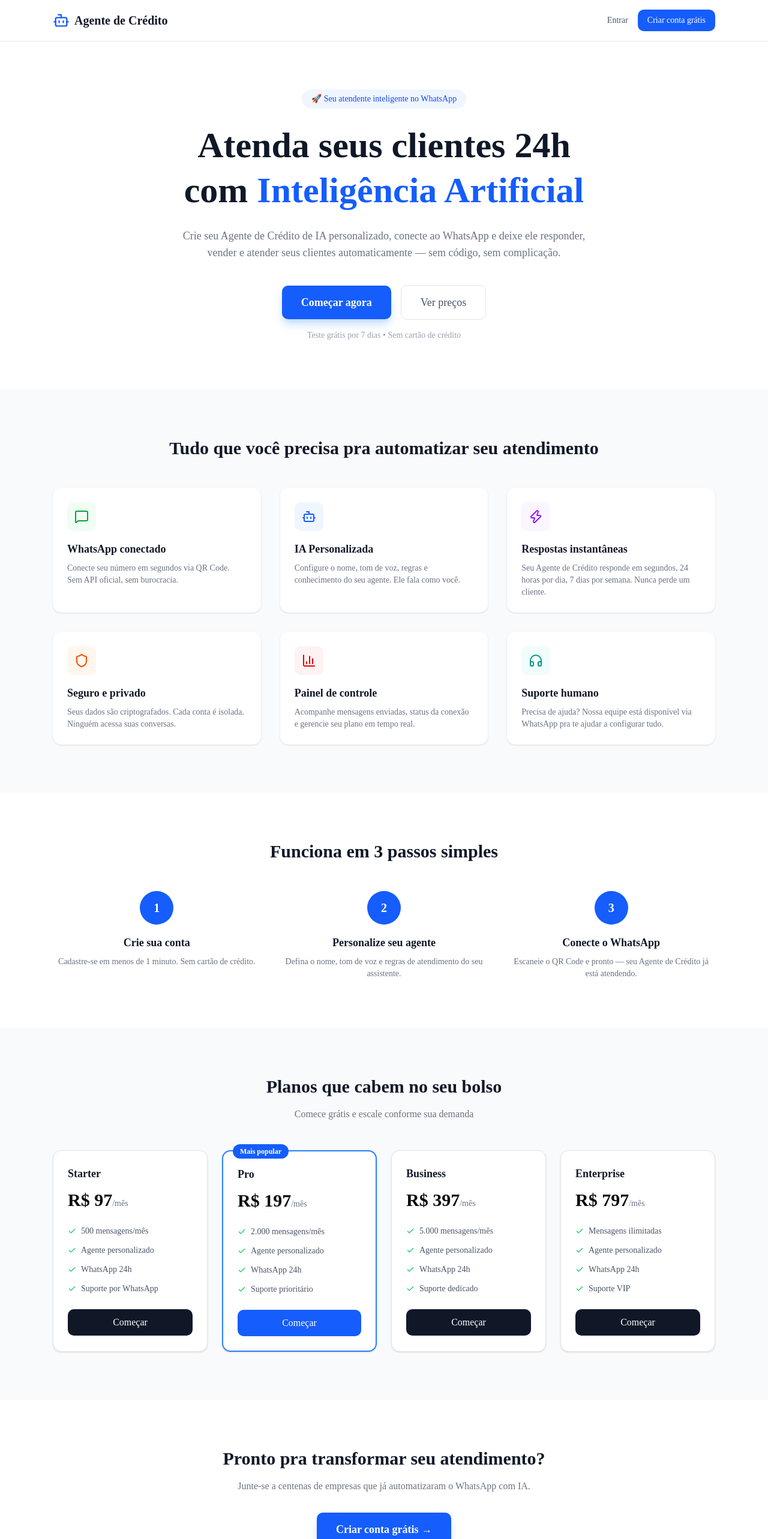
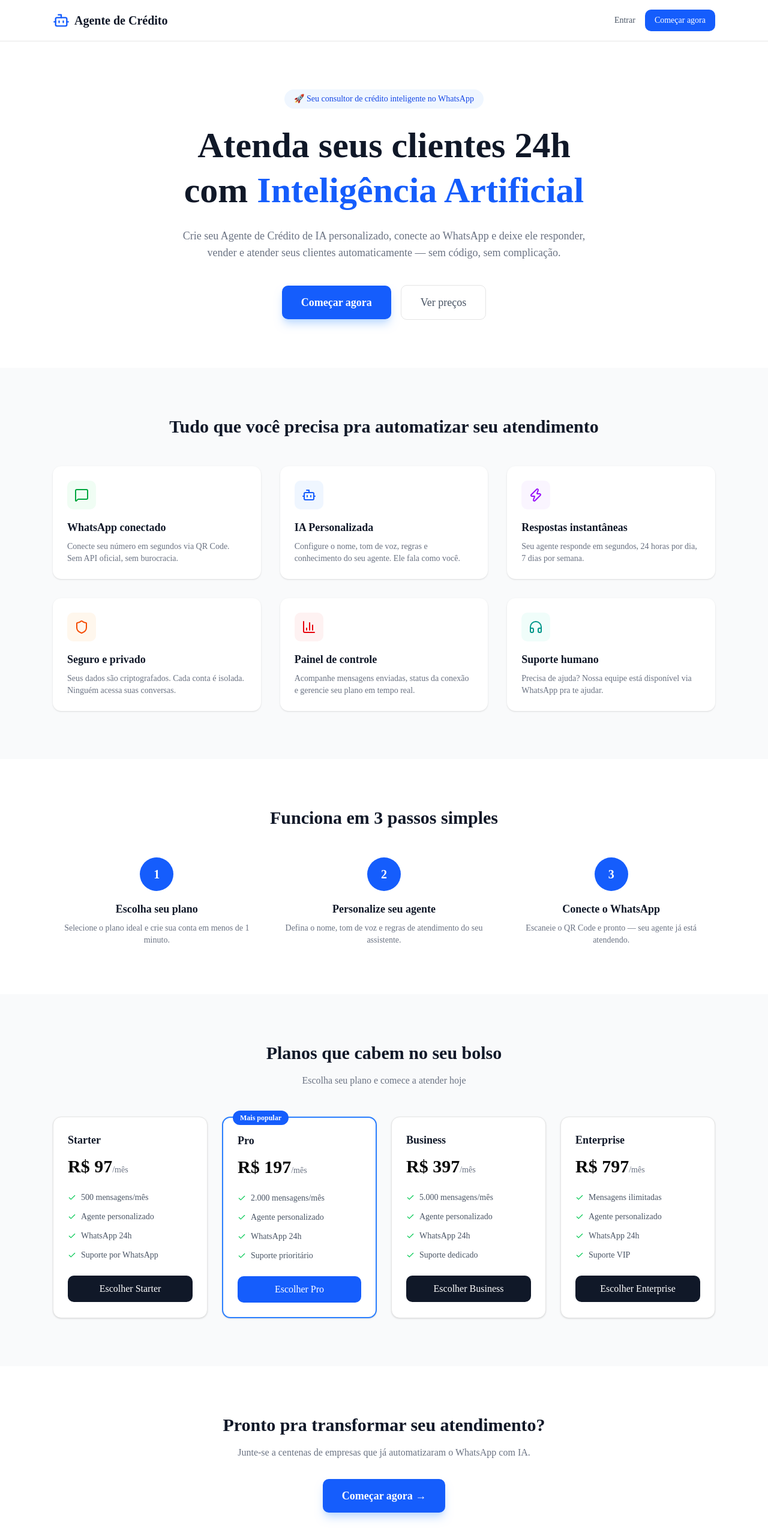
Before and after one commit to Chakarl/saas-whatsapp, a Next.js app: page / in a window 1280 px wide. Shown: the top 2565 px of the page at 60% size. Built offline with nearby package versions, Linux system fonts and the light colour scheme.

Commit message:
Fluxo: landing > register com plano > paga direto

```diff
--- a/src/app/api/payments/create/route.ts
+++ b/src/app/api/payments/create/route.ts
@@ -29,7 +29,8 @@ export async function POST(req: Request) {
     const precos: Record<string, number> = {
       starter: 97,
       pro: 197,
-      business: 497,
+      business: 397,
+      enterprise: 797,
     };
 
     const valor = precos[plano];
--- a/src/app/page.tsx
+++ b/src/app/page.tsx
@@ -19,10 +19,10 @@ export default function LandingPage() {
               Entrar
             </Link>
             <Link
-              href="/register"
+              href="/register?plano=pro"
               className="bg-blue-600 text-white text-sm font-medium px-4 py-2 rounded-lg hover:bg-blue-700 transition"
             >
-              Criar conta grátis
+              Começar agora
             </Link>
           </div>
         </div>
@@ -31,7 +31,7 @@ export default function LandingPage() {
       {/* Hero */}
       <section className="max-w-6xl mx-auto px-6 py-20 text-center">
         <div className="inline-block bg-blue-50 text-blue-700 text-sm font-medium px-4 py-1.5 rounded-full mb-6">
-          🚀 Seu atendente inteligente no WhatsApp
+          🚀 Seu consultor de crédito inteligente no WhatsApp
         </div>
 
         <h1 className="text-4xl md:text-6xl font-bold text-gray-900 leading-tight mb-6">
@@ -47,7 +47,7 @@ export default function LandingPage() {
 
         <div className="flex items-center justify-center gap-4">
           <Link
-            href="/register"
+            href="/register?plano=pro"
             className="bg-blue-600 text-white font-semibold px-8 py-3.5 rounded-lg text-lg hover:bg-blue-700 transition shadow-lg shadow-blue-200"
           >
             Começar agora
@@ -59,10 +59,6 @@ export default function LandingPage() {
             Ver preços
           </a>
         </div>
-
-        <p className="text-sm text-gray-400 mt-4">
-          Teste grátis por 7 dias • Sem cartão de crédito
-        </p>
       </section>
 
       {/* Benefícios */}
@@ -77,9 +73,7 @@ export default function LandingPage() {
               <div className="w-12 h-12 bg-green-50 rounded-lg flex items-center justify-center mb-4">
                 <MessageSquare size={24} className="text-green-600" />
               </div>
-              <h3 className="text-lg font-semibold text-gray-900 mb-2">
-                WhatsApp conectado
-              </h3>
+              <h3 className="text-lg font-semibold text-gray-900 mb-2">WhatsApp conectado</h3>
               <p className="text-gray-500 text-sm">
                 Conecte seu número em segundos via QR Code. Sem API oficial, sem burocracia.
               </p>
@@ -89,9 +83,7 @@ export default function LandingPage() {
               <div className="w-12 h-12 bg-blue-50 rounded-lg flex items-center justify-center mb-4">
                 <Bot size={24} className="text-blue-600" />
               </div>
-              <h3 className="text-lg font-semibold text-gray-900 mb-2">
-                IA Personalizada
-              </h3>
+              <h3 className="text-lg font-semibold text-gray-900 mb-2">IA Personalizada</h3>
               <p className="text-gray-500 text-sm">
                 Configure o nome, tom de voz, regras e conhecimento do seu agente. Ele fala como você.
               </p>
@@ -101,11 +93,9 @@ export default function LandingPage() {
               <div className="w-12 h-12 bg-purple-50 rounded-lg flex items-center justify-center mb-4">
                 <Zap size={24} className="text-purple-600" />
               </div>
-              <h3 className="text-lg font-semibold text-gray-900 mb-2">
-                Respostas instantâneas
-              </h3>
+              <h3 className="text-lg font-semibold text-gray-900 mb-2">Respostas instantâneas</h3>
               <p className="text-gray-500 text-sm">
-                Seu Agente de Crédito responde em segundos, 24 horas por dia, 7 dias por semana. Nunca perde um cliente.
+                Seu agente responde em segundos, 24 horas por dia, 7 dias por semana.
               </p>
             </div>
 
@@ -113,9 +103,7 @@ export default function LandingPage() {
               <div className="w-12 h-12 bg-orange-50 rounded-lg flex items-center justify-center mb-4">
                 <Shield size={24} className="text-orange-600" />
               </div>
-              <h3 className="text-lg font-semibold text-gray-900 mb-2">
-                Seguro e privado
-              </h3>
+              <h3 className="text-lg font-semibold text-gray-900 mb-2">Seguro e privado</h3>
               <p className="text-gray-500 text-sm">
                 Seus dados são criptografados. Cada conta é isolada. Ninguém acessa suas conversas.
               </p>
@@ -125,9 +113,7 @@ export default function LandingPage() {
               <div className="w-12 h-12 bg-red-50 rounded-lg flex items-center justify-center mb-4">
                 <BarChart3 size={24} className="text-red-600" />
               </div>
-              <h3 className="text-lg font-semibold text-gray-900 mb-2">
-                Painel de controle
-              </h3>
+              <h3 className="text-lg font-semibold text-gray-900 mb-2">Painel de controle</h3>
               <p className="text-gray-500 text-sm">
                 Acompanhe mensagens enviadas, status da conexão e gerencie seu plano em tempo real.
               </p>
@@ -137,11 +123,9 @@ export default function LandingPage() {
               <div className="w-12 h-12 bg-teal-50 rounded-lg flex items-center justify-center mb-4">
                 <Headphones size={24} className="text-teal-600" />
               </div>
-              <h3 className="text-lg font-semibold text-gray-900 mb-2">
-                Suporte humano
-              </h3>
+              <h3 className="text-lg font-semibold text-gray-900 mb-2">Suporte humano</h3>
               <p className="text-gray-500 text-sm">
-                Precisa de ajuda? Nossa equipe está disponível via WhatsApp pra te ajudar a configurar tudo.
+                Precisa de ajuda? Nossa equipe está disponível via WhatsApp pra te ajudar.
               </p>
             </div>
           </div>
@@ -160,36 +144,24 @@ export default function LandingPage() {
               <div className="w-14 h-14 bg-blue-600 text-white rounded-full flex items-center justify-center text-xl font-bold mx-auto mb-4">
                 1
               </div>
-              <h3 className="text-lg font-semibold text-gray-900 mb-2">
-                Crie sua conta
-              </h3>
-              <p className="text-gray-500 text-sm">
-                Cadastre-se em menos de 1 minuto. Sem cartão de crédito.
-              </p>
+              <h3 className="text-lg font-semibold text-gray-900 mb-2">Escolha seu plano</h3>
+              <p className="text-gray-500 text-sm">Selecione o plano ideal e crie sua conta em menos de 1 minuto.</p>
             </div>
 
             <div className="text-center">
               <div className="w-14 h-14 bg-blue-600 text-white rounded-full flex items-center justify-center text-xl font-bold mx-auto mb-4">
                 2
               </div>
-              <h3 className="text-lg font-semibold text-gray-900 mb-2">
-                Personalize seu agente
-              </h3>
-              <p className="text-gray-500 text-sm">
-                Defina o nome, tom de voz e regras de atendimento do seu assistente.
-              </p>
+              <h3 className="text-lg font-semibold text-gray-900 mb-2">Personalize seu agente</h3>
+              <p className="text-gray-500 text-sm">Defina o nome, tom de voz e regras de atendimento do seu assistente.</p>
             </div>
 
             <div className="text-center">
               <div className="w-14 h-14 bg-blue-600 text-white rounded-full flex items-center justify-center text-xl font-bold mx-auto mb-4">
                 3
               </div>
-              <h3 className="text-lg font-semibold text-gray-900 mb-2">
-                Conecte o WhatsApp
-              </h3>
-              <p className="text-gray-500 text-sm">
-                Escaneie o QR Code e pronto — seu Agente de Crédito já está atendendo.
-              </p>
+              <h3 className="text-lg font-semibold text-gray-900 mb-2">Conecte o WhatsApp</h3>
+              <p className="text-gray-500 text-sm">Escaneie o QR Code e pronto — seu agente já está atendendo.</p>
             </div>
           </div>
         </div>
@@ -202,7 +174,7 @@ export default function LandingPage() {
             Planos que cabem no seu bolso
           </h2>
           <p className="text-center text-gray-500 mb-12">
-            Comece grátis e escale conforme sua demanda
+            Escolha seu plano e comece a atender hoje
           </p>
 
           <div className="grid grid-cols-1 md:grid-cols-2 lg:grid-cols-4 gap-6">
@@ -213,24 +185,16 @@ export default function LandingPage() {
                 R$ 97<span className="text-sm font-normal text-gray-500">/mês</span>
               </p>
               <ul className="mt-6 space-y-3 text-sm text-gray-600">
-                <li className="flex items-center gap-2">
-                  <Check size={14} className="text-green-500" /> 500 mensagens/mês
-                </li>
-                <li className="flex items-center gap-2">
-                  <Check size={14} className="text-green-500" /> Agente personalizado
-                </li>
-                <li className="flex items-center gap-2">
-                  <Check size={14} className="text-green-500" /> WhatsApp 24h
-                </li>
-                <li className="flex items-center gap-2">
-                  <Check size={14} className="text-green-500" /> Suporte por WhatsApp
-                </li>
+                <li className="flex items-center gap-2"><Check size={14} className="text-green-500" /> 500 mensagens/mês</li>
+                <li className="flex items-center gap-2"><Check size={14} className="text-green-500" /> Agente personalizado</li>
+                <li className="flex items-center gap-2"><Check size={14} className="text-green-500" /> WhatsApp 24h</li>
+                <li className="flex items-center gap-2"><Check size={14} className="text-green-500" /> Suporte por WhatsApp</li>
               </ul>
               <Link
-                href="/register"
+                href="/register?plano=starter"
                 className="block w-full text-center bg-gray-900 text-white font-medium py-2.5 rounded-lg mt-6 hover:bg-gray-800 transition"
               >
-                Começar
+                Escolher Starter
               </Link>
             </div>
 
@@ -244,24 +208,16 @@ export default function LandingPage() {
                 R$ 197<span className="text-sm font-normal text-gray-500">/mês</span>
               </p>
               <ul className="mt-6 space-y-3 text-sm text-gray-600">
-                <li className="flex items-center gap-2">
-                  <Check size={14} className="text-green-500" /> 2.000 mensagens/mês
-                </li>
-                <li className="flex items-center gap-2">
-                  <Check size={14} className="text-green-500" /> Agente personalizado
-                </li>
-                <li className="flex items-center gap-2">
-                  <Check size={14} className="text-green-500" /> WhatsApp 24h
-                </li>
-                <li className="flex items-center gap-2">
-                  <Check size={14} className="text-green-500" /> Suporte prioritário
-                </li>
+                <li className="flex items-center gap-2"><Check size={14} className="text-green-500" /> 2.000 mensagens/mês</li>
+                <li className="flex items-center gap-2"><Check size={14} className="text-green-500" /> Agente personalizado</li>
+                <li className="flex items-center gap-2"><Check size={14} className="text-green-500" /> WhatsApp 24h</li>
+                <li className="flex items-center gap-2"><Check size={14} className="text-green-500" /> Suporte prioritário</li>
               </ul>
               <Link
-                href="/register"
+                href="/register?plano=pro"
                 className="block w-full text-center bg-blue-600 text-white font-medium py-2.5 rounded-lg mt-6 hover:bg-blue-700 transition"
               >
-                Começar
+                Escolher Pro
               </Link>
             </div>
 
@@ -272,24 +228,16 @@ export default function LandingPage() {
                 R$ 397<span className="text-sm font-normal text-gray-500">/mês</span>
               </p>
               <ul className="mt-6 space-y-3 text-sm text-gray-600">
-                <li className="flex items-center gap-2">
-                  <Check size={14} className="text-green-500" /> 5.000 mensagens/mês
-                </li>
-                <li className="flex items-center gap-2">
-                  <Check size={14} className="text-green-500" /> Agente personalizado
-                </li>
-                <li className="flex items-center gap-2">
-                  <Check size={14} className="text-green-500" /> WhatsApp 24h
-                </li>
-                <li className="flex items-center gap-2">
-                  <Check size={14} className="text-green-500" /> Suporte dedicado
-                </li>
+                <li className="flex items-center gap-2"><Check size={14} className="text-green-500" /> 5.000 mensagens/mês</li>
+                <li className="flex items-center gap-2"><Check size={14} className="text-green-500" /> Agente personalizado</li>
+                <li className="flex items-center gap-2"><Check size={14} className="text-green-500" /> WhatsApp 24h</li>
+                <li className="flex items-center gap-2"><Check size={14} className="text-green-500" /> Suporte dedicado</li>
               </ul>
               <Link
-                href="/register"
+                href="/register?plano=business"
                 className="block w-full text-center bg-gray-900 text-white font-medium py-2.5 rounded-lg mt-6 hover:bg-gray-800 transition"
               >
-                Começar
+                Escolher Business
               </Link>
             </div>
 
@@ -300,24 +248,16 @@ export default function LandingPage() {
                 R$ 797<span className="text-sm font-normal text-gray-500">/mês</span>
               </p>
               <ul className="mt-6 space-y-3 text-sm text-gray-600">
-                <li className="flex items-center gap-2">
-                  <Check size={14} className="text-green-500" /> Mensagens ilimitadas
-                </li>
-                <li className="flex items-center gap-2">
-                  <Check size={14} className="text-green-500" /> Agente personalizado
-                </li>
-                <li className="flex items-center gap-2">
-                  <Check size={14} className="text-green-500" /> WhatsApp 24h
-                </li>
-                <li className="flex items-center gap-2">
-                  <Check size={14} className="text-green-500" /> Suporte VIP
-                </li>
+                <li className="flex items-center gap-2"><Check size={14} className="text-green-500" /> Mensagens ilimitadas</li>
+                <li className="flex items-center gap-2"><Check size={14} className="text-green-500" /> Agente personalizado</li>
+                <li className="flex items-center gap-2"><Check size={14} className="text-green-500" /> WhatsApp 24h</li>
+                <li className="flex items-center gap-2"><Check size={14} className="text-green-500" /> Suporte VIP</li>
               </ul>
               <Link
-                href="/register"
+                href="/register?plano=enterprise"
                 className="block w-full text-center bg-gray-900 text-white font-medium py-2.5 rounded-lg mt-6 hover:bg-gray-800 transition"
               >
-                Começar
+                Escolher Enterprise
               </Link>
             </div>
           </div>
@@ -334,10 +274,10 @@ export default function LandingPage() {
             Junte-se a centenas de empresas que já automatizaram o WhatsApp com IA.
           </p>
           <Link
-            href="/register"
+            href="/register?plano=pro"
             className="inline-block bg-blue-600 text-white font-semibold px-8 py-3.5 rounded-lg text-lg hover:bg-blue-700 transition shadow-lg shadow-blue-200"
           >
-            Criar conta grátis →
+            Começar agora →
           </Link>
         </div>
       </section>
--- a/src/app/register/page.tsx
+++ b/src/app/register/page.tsx
@@ -1,7 +1,7 @@
 'use client';
 
-import { useState } from 'react';
-import { useRouter } from 'next/navigation';
+import { useState, useEffect } from 'react';
+import { useRouter, useSearchParams } from 'next/navigation';
 import { createClient } from '@/lib/supabase';
 import { Button } from '@/components/ui/button';
 import { Input } from '@/components/ui/input';
@@ -23,6 +23,13 @@ function formatPhone(value: string) {
   return `(${nums.slice(0, 2)}) ${nums.slice(2, 7)}-${nums.slice(7)}`;
 }
 
+const planosNomes: Record<string, string> = {
+  starter: 'Starter — R$ 97/mês',
+  pro: 'Pro — R$ 197/mês',
+  business: 'Business — R$ 397/mês',
+  enterprise: 'Enterprise — R$ 797/mês',
+};
+
 export default function RegisterPage() {
   const [nome, setNome] = useState('');
   const [email, setEmail] = useState('');
@@ -32,7 +39,11 @@ export default function RegisterPage() {
   const [erro, setErro] = useState('');
   const [loading, setLoading] = useState(false);
   const router = useRouter();
+  const searchParams = useSearchParams();
   const supabase = createClient();
+
+  const planoEscolhido = searchParams.get('plano') || 'pro';
+  const planoLabel = planosNomes[planoEscolhido] || planosNomes.pro;
 
   async function handleRegister(e: React.FormEvent) {
     e.preventDefault();
@@ -58,14 +69,20 @@ export default function RegisterPage() {
       return;
     }
 
-    if (authData.user) {
+    if (!authData.user) {
+      setErro('Erro ao criar conta. Tente novamente.');
+      setLoading(false);
+      return;
+    }
+
+    // Criar tenant com plano pending
     const { error: tenantError } = await supabase.from('tenants').insert({
       user_id: authData.user.id,
       nome,
       email,
       telefone,
       cpf_cnpj: cpfLimpo,
-        plano: 'pending',
+      plano: planoEscolhido,
       plano_status: 'pending',
       ativo: false,
       limite_mensagens_mes: 0,
@@ -83,14 +100,27 @@ export default function RegisterPage() {
       return;
     }
 
+    // Criar cobrança direto no Asaas
     try {
-        await fetch('/api/email/welcome', { method: 'POST' });
+      const res = await fetch('/api/payments/create', {
+        method: 'POST',
+        headers: { 'Content-Type': 'application/json' },
+        body: JSON.stringify({
+          plano: planoEscolhido,
+          billingType: 'PIX',
+        }),
+      });
+
+      const data = await res.json();
+
+      if (data.invoiceUrl) {
+        window.location.href = data.invoiceUrl;
+        return;
+      }
     } catch {
-        // Não bloqueia
-      }
+      // Se falhar, redireciona pra choose-plan como fallback
     }
 
-    // Redireciona pra escolha de plano (não pro dashboard)
     router.push('/choose-plan');
   }
 
@@ -100,7 +130,9 @@ export default function RegisterPage() {
         <CardHeader className="text-center">
           <h1 className="text-xl font-bold text-blue-600">Agente de Crédito</h1>
           <CardTitle className="text-2xl font-bold mt-2">Criar conta</CardTitle>
-          <p className="text-sm text-gray-500 mt-1">Após o cadastro, escolha um plano para ativar</p>
+          <div className="mt-3 bg-blue-50 text-blue-700 text-sm font-medium px-4 py-2 rounded-lg">
+            Plano selecionado: {planoLabel}
+          </div>
         </CardHeader>
         <CardContent>
           <form onSubmit={handleRegister} className="space-y-4">
@@ -163,7 +195,7 @@ export default function RegisterPage() {
             )}
 
             <Button type="submit" className="w-full" disabled={loading}>
-              {loading ? 'Criando...' : 'Criar conta e escolher plano'}
+              {loading ? 'Processando...' : 'Criar conta e pagar'}
             </Button>
           </form>
 
@@ -173,6 +205,12 @@ export default function RegisterPage() {
               Fazer login
             </a>
           </p>
+
+          <p className="text-xs text-center mt-2 text-gray-400">
+            <a href="/#precos" className="hover:underline">
+              ← Trocar de plano
+            </a>
+          </p>
         </CardContent>
       </Card>
     </div>
```
Lines whose indentation alone changed are shown as unchanged.
